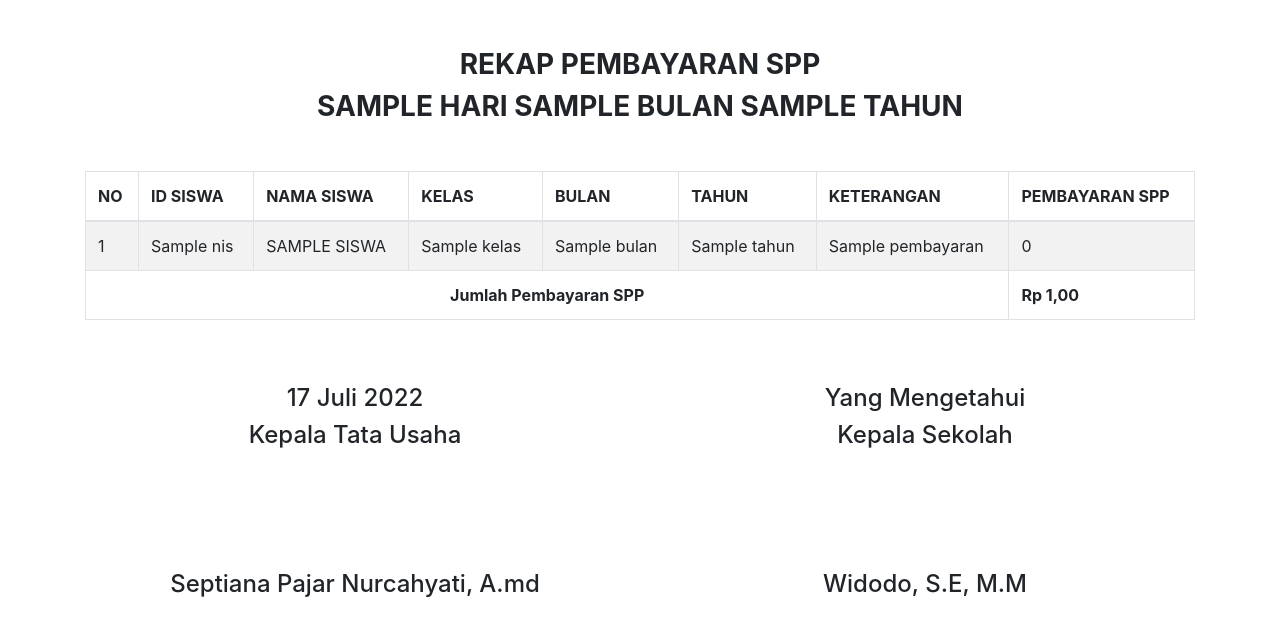
After one commit to webdev14program/sppth_terbaru, a CodeIgniter app: the page made by application/views/SPP/print_rekap_spp_perhari.php in a window 1280 px wide. The commit adds this page. Shown: the top 636 px of the page. Run offline with CodeIgniter, Linux system fonts and the light colour scheme; tables that the repository leaves empty hold one stand-in row (values such as "Sample post"); the template is opened without the code that fills it: most values are stand-ins (such as "Sample title", 1, 10 or a date in 2020).

Commit message:
MVC UDATE

```diff
--- a/application/config/autoload.php
+++ b/application/config/autoload.php
@@ -133,3 +133,4 @@ $autoload['language'] = array();
 |	$autoload['model'] = array('first_model' => 'first');
 */
 $autoload['model'] = array('Model_kelas', 'Model_jurusan', 'Model_siswa', 'Model_setting_pembayaran', 'Model_tahun_ajaran', 'Model_pembayaran_spp', 'Model_keamanan');
+date_default_timezone_set("Asia/jakarta");
--- a/application/config/config.php
+++ b/application/config/config.php
@@ -1,6 +1,6 @@
 <?php
 defined('BASEPATH') or exit('No direct script access allowed');
-
+date_default_timezone_set("Asia/jakarta");
 /*
 |--------------------------------------------------------------------------
 | Base Site URL
--- a/application/models/Model_pembayaran_spp.php
+++ b/application/models/Model_pembayaran_spp.php
@@ -86,11 +86,58 @@ FROM `spp_siswa`
     public function rekap_spp_admin_perhari($bulan_tahun)
     {
         $sql = "SELECT day(spp_siswa.date) AS hari,monthname(spp_siswa.date) AS nama_bulan, year(spp_siswa.date) AS tahun, concat(monthname(spp_siswa.date),year(spp_siswa.date)) AS bulan_tahun
-FROM `spp_siswa`
-WHERE concat(monthname(spp_siswa.date),year(spp_siswa.date))='$bulan_tahun'
-GROUP BY concat(monthname(spp_siswa.date),year(spp_siswa.date))
-ORDER BY spp_siswa.kode_bulan DESC;";
+                FROM `spp_siswa`
+                WHERE concat(monthname(spp_siswa.date),year(spp_siswa.date))='$bulan_tahun'
+                GROUP BY concat(monthname(spp_siswa.date),year(spp_siswa.date))
+                ORDER BY spp_siswa.kode_bulan DESC;";
         $query = $this->db->query($sql);
         return $query->row_array();
     }
+
+    public function tabel_rekap_spp_admin_perhari($bulan_tahun)
+    {
+        $sql = "SELECT day(spp_siswa.date) AS hari, monthname(spp_siswa.date) AS bulan, year(spp_siswa.date) AS tahun, SUM(setting_pembayaran.nominal) AS jumlah_non_kjp,SUM(spp_siswa.kjp_cash) AS kjp_cash,(SUM(setting_pembayaran.nominal)+SUM(spp_siswa.kjp_cash)) AS total_pembayarn,day(spp_siswa.date) AS hari, monthname(spp_siswa.date) AS bulan, year(spp_siswa.date) AS tahun,
+                concat(day(spp_siswa.date),monthname(spp_siswa.date),YEAR(spp_siswa.date)) AS hari_bulan_tahun
+                FROM `spp_siswa`
+                INNER JOIN siswa
+                ON spp_siswa.id_siswa=concat(siswa.id_siswa,siswa.tahun_ajaran)
+                INNER JOIN setting_pembayaran
+                ON concat(setting_pembayaran.id_groupKelas,setting_pembayaran.id_tahun_ajaran)=concat(siswa.group_kelas,siswa.tahun_ajaran)
+                WHERE spp_siswa.status='LUNAS' AND concat(monthname(spp_siswa.date),YEAR(spp_siswa.date))='July2022'
+                GROUP BY day(spp_siswa.date)
+                ORDER BY day(spp_siswa.date) DESC;";
+        $query = $this->db->query($sql);
+        return $query->result_array();
+    }
+
+    public function print_rekap_spp_perbulan_perhari_header($hari_bulan_tahun)
+    {
+        $sql = "SELECT day(spp_siswa.date) AS hari, monthname(spp_siswa.date) AS bulan, year(spp_siswa.date) AS tahun, SUM(setting_pembayaran.nominal) AS jumlah_non_kjp,SUM(spp_siswa.kjp_cash) AS kjp_cash,(SUM(setting_pembayaran.nominal)+SUM(spp_siswa.kjp_cash)) AS total_pembayarn,day(spp_siswa.date) AS hari, monthname(spp_siswa.date) AS bulan, year(spp_siswa.date) AS tahun,
+concat(day(spp_siswa.date),monthname(spp_siswa.date),YEAR(spp_siswa.date)) AS hari_bulan_tahun
+FROM `spp_siswa`
+INNER JOIN siswa
+ON spp_siswa.id_siswa=concat(siswa.id_siswa,siswa.tahun_ajaran)
+INNER JOIN setting_pembayaran
+ON concat(setting_pembayaran.id_groupKelas,setting_pembayaran.id_tahun_ajaran)=concat(siswa.group_kelas,siswa.tahun_ajaran)
+WHERE spp_siswa.status='LUNAS' AND concat(day(spp_siswa.date),monthname(spp_siswa.date),YEAR(spp_siswa.date))='$hari_bulan_tahun'
+GROUP BY day(spp_siswa.date)
+ORDER BY day(spp_siswa.date) DESC;";
+        $query = $this->db->query($sql);
+        return $query->row_array();
+    }
+
+    public function print_rekap_spp_perbulan_perhari($hari_bulan_tahun)
+    {
+        $sql = "SELECT siswa.nis,siswa.nama_siswa,siswa.kelas,spp_siswa.bulan,spp_siswa.pembayaran,spp_siswa.date,day(spp_siswa.date) AS hari, monthname(spp_siswa.date) AS bulan, year(spp_siswa.date) AS tahun,
+concat(day(spp_siswa.date),monthname(spp_siswa.date),YEAR(spp_siswa.date)) AS hari_bulan_tahun
+FROM `spp_siswa`
+INNER JOIN siswa
+ON spp_siswa.id_siswa=concat(siswa.id_siswa,siswa.tahun_ajaran)
+INNER JOIN setting_pembayaran
+ON concat(setting_pembayaran.id_groupKelas,setting_pembayaran.id_tahun_ajaran)=concat(siswa.group_kelas,siswa.tahun_ajaran)
+WHERE spp_siswa.status='LUNAS' AND concat(day(spp_siswa.date),monthname(spp_siswa.date),YEAR(spp_siswa.date))='$hari_bulan_tahun'
+ORDER BY day(spp_siswa.date) DESC;";
+        $query = $this->db->query($sql);
+        return $query->result_array();
+    }
 }
--- /dev/null
+++ b/application/views/SPP/print_rekap_spp_perhari.php
@@ -0,0 +1,102 @@
+<!doctype html>
+<html lang="en">
+
+<head>
+    <!-- Required meta tags -->
+    <meta charset="utf-8">
+    <meta name="viewport" content="width=device-width, initial-scale=1, shrink-to-fit=no">
+
+    <!-- Bootstrap CSS -->
+    <link rel="stylesheet" href="https://cdn.jsdelivr.net/npm/bootstrap@4.6.0/dist/css/bootstrap.min.css" integrity="sha384-B0vP5xmATw1+K9KRQjQERJvTumQW0nPEzvF6L/Z6nronJ3oUOFUFpCjEUQouq2+l" crossorigin="anonymous">
+
+    <title>SPP SMK TUNAS HARAPAN</title>
+    <link rel="icon" href="https://smkth-jakbar.com/assets/images/logo.png">
+</head>
+
+<body>
+    <div class="container mt-5">
+        <h3 class="text-center text-uppercase font-weight-bold">Rekap Pembayaran SPP</h3>
+        <h3 class="text-center text-uppercase font-weight-bold"><?= $header['hari'] ?> <?= $header['bulan'] ?> <?= $header['tahun'] ?></h3>
+        <div class="row mt-5">
+            <div class="col-md">
+                <table class="table table-striped table-bordered">
+                    <thead>
+                        <tr class="text-uppercase">
+                            <th scope="col">No</th>
+                            <th scope="col">ID Siswa</th>
+                            <th scope="col">Nama Siswa</th>
+                            <th scope="col">Kelas</th>
+                            <th scope="col">Bulan</th>
+                            <th scope="col">Tahun</th>
+                            <th scope="col">Keterangan</th>
+                            <th scope="col">Pembayaran SPP</th>
+                        </tr>
+                    </thead>
+                    <tbody>
+                        <tr>
+                            <?php
+                            $no = 1;
+                            foreach ($siswa as $row) {
+                            ?>
+                                <td><?php echo $no++; ?></td>
+                                <td><?= $row['nis']; ?></td>
+                                <td class="text-uppercase"><?= $row['nama_siswa']; ?></td>
+                                <td class=""><?= $row['kelas']; ?></td>
+                                <td class=""><?= $row['bulan']; ?></td>
+                                <td class=""><?= $row['tahun']; ?></td>
+                                <td class=""><?= $row['pembayaran']; ?></td>
+                                <!-- <td class=""><?= $hasil_rupiah = "Rp " . number_format($row['nominal'], 2, ',', '.') ?></td> -->
+                                <td>0</td>
+                        </tr>
+                    <?php } ?>
+                    <tr>
+                        <td colspan="7" class="font-weight-bold text-center">Jumlah Pembayaran SPP</td>
+                        <td class="font-weight-bold"><?= $hasil_rupiah = "Rp " . number_format($header['total_pembayarn'], 2, ',', '.') ?></td>
+                    </tr>
+                    </tbody>
+                </table>
+            </div>
+        </div>
+
+        <div class="row mt-5">
+            <div class="col-md">
+                <h4 class="text-center"><?php
+                                        function bulan_indo($bln)
+                                        {
+                                            $bln = (int) $bln;
+                                            $bulan = array('', 'Januari', 'Februari', 'Maret', 'April', 'Mei', 'Juni', 'Juli', 'Agustus', 'September', 'Oktober', 'November', 'Desember');
+
+                                            return $bulan[$bln];
+                                        }
+                                        function tgl_indo($tgl)
+                                        {
+                                            $tanggal = substr($tgl, 8, 2);
+                                            $bulan = bulan_indo(substr($tgl, 5, 2));
+                                            $tahun = substr($tgl, 0, 4);
+
+                                            return $tanggal . ' ' . $bulan . ' ' . $tahun;
+                                        }
+                                        $tanggal = date('Y-m-d');
+                                        $bulan = date('m');
+                                        echo tgl_indo($tanggal);
+                                        ?></h4>
+                <h4 class="text-center">Kepala Tata Usaha</h4>
+                <h4 class="text-center" style="margin-top: 120px;">Septiana Pajar Nurcahyati, A.md</h4>
+            </div>
+            <div class="col-md">
+                <h4 class="text-center">Yang Mengetahui</h4>
+                <h4 class="text-center">Kepala Sekolah</h4>
+                <h4 class="text-center" style="margin-top: 120px;">Widodo, S.E, M.M</h4>
+            </div>
+        </div>
+    </div>
+
+
+
+
+    <script src="https://code.jquery.com/jquery-3.5.1.slim.min.js" integrity="sha384-DfXdz2htPH0lsSSs5nCTpuj/zy4C+OGpamoFVy38MVBnE+IbbVYUew+OrCXaRkfj" crossorigin="anonymous"></script>
+    <script src="https://cdn.jsdelivr.net/npm/popper.js@1.16.1/dist/umd/popper.min.js" integrity="sha384-9/reFTGAW83EW2RDu2S0VKaIzap3H66lZH81PoYlFhbGU+6BZp6G7niu735Sk7lN" crossorigin="anonymous"></script>
+    <script src="https://cdn.jsdelivr.net/npm/bootstrap@4.6.0/dist/js/bootstrap.min.js" integrity="sha384-+YQ4JLhjyBLPDQt//I+STsc9iw4uQqACwlvpslubQzn4u2UU2UFM80nGisd026JF" crossorigin="anonymous"></script>
+</body>
+
+</html>
--- a/application/views/SPP/tampilan_detail_pembayaran_spp.php
+++ b/application/views/SPP/tampilan_detail_pembayaran_spp.php
@@ -97,7 +97,7 @@
                                         <input type="text" class="form-control text-uppercase" name="bulan" value="<?= $row['bulan'] ?>" hidden>
                                         <!-- <input type="text" class="form-control text-uppercase" name="status" hidden> -->
                                         <h5 class="text-center ">
-                                            <button type="submit" class="badge badge-primary text-uppercase">pembayaran non kjp</button>
+                                            <button type="submit" class="badge badge-primary text-uppercase">non kjp</button>
                                         </h5>
                                     </form>
                                 </td>
@@ -113,7 +113,7 @@
                                 </td> -->
                                 <td>
                                     <h5 class="text-center text-uppercase">
-                                        <a class="badge badge-danger" href="<?= base_url() ?>Dashboard/bayar_spp_kjp/<?= $row['id_spp_siswa']; ?>">Pembayaran KJP</a>
+                                        <a class="badge badge-danger" href="<?= base_url() ?>Dashboard/bayar_spp_kjp/<?= $row['id_spp_siswa']; ?>">KJP</a>
                                     </h5>
                                 </td>
                         </tr>
```
Also changed, not shown: application/controllers/Dashboard.php (+13 -2 lines), application/views/SPP/rekap_spp_perhari.php (+78 -1 lines), 4 other files.
